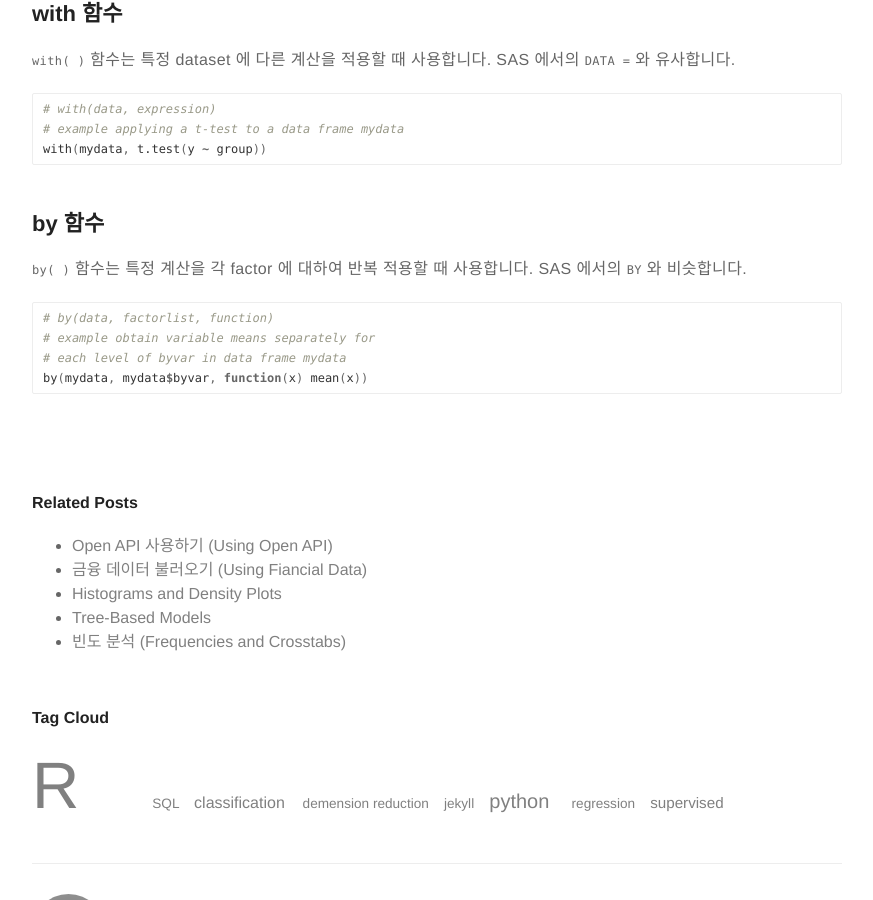
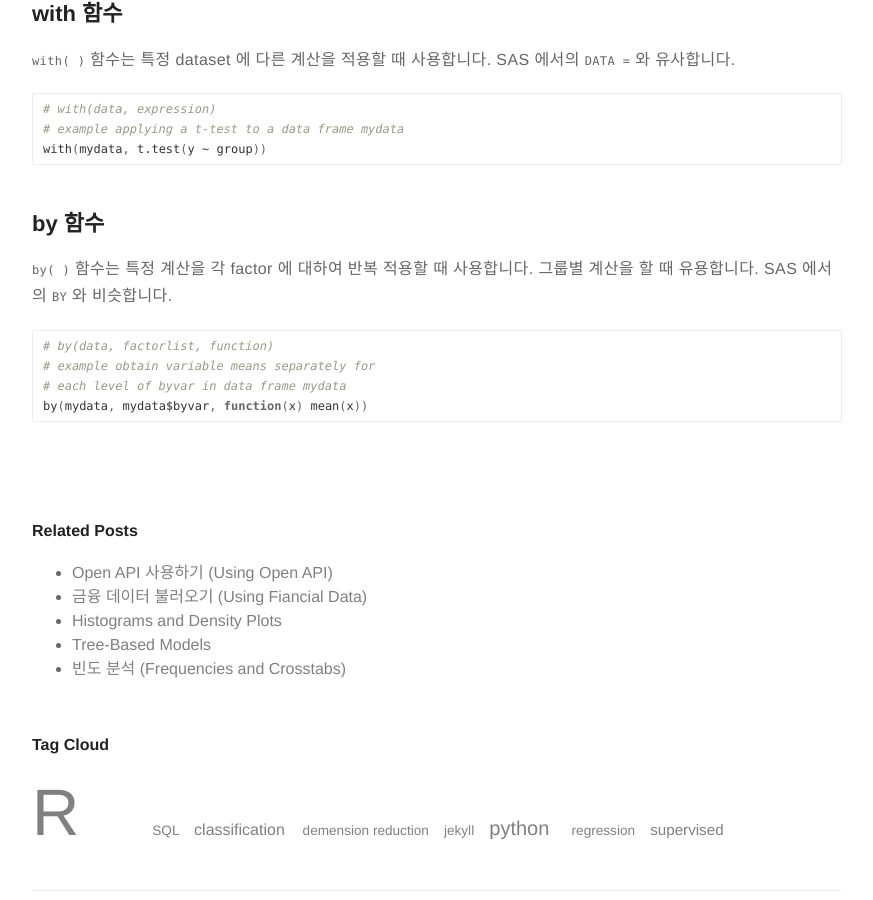
Before and after one commit to Dr-HKim/Dr-HKim.github.io, a Jekyll site: the page built from _posts/2017-10-31-R-312-Using-With-and-By.md, in a window 1280 px wide and 900 px high, scrolled down 620 px. Shown: the whole window, without its empty margins (203-1076 px from the left). Built offline with Jekyll 4.4.1, drawn with Linux system fonts in a browser that asks for light colours.

Commit message:
Update 2017-10-31-R-312-Using-With-and-By.md

````diff
--- a/_posts/2017-10-31-R-312-Using-With-and-By.md
+++ b/_posts/2017-10-31-R-312-Using-With-and-By.md
@@ -29,7 +29,7 @@ with(mydata, t.test(y ~ group))
 
 ## by 함수
 
-`by( )` 함수는 특정 계산을 각 factor 에 대하여 반복 적용할 때 사용합니다. SAS 에서의 `BY` 와 비슷합니다.
+`by( )` 함수는 특정 계산을 각 factor 에 대하여 반복 적용할 때 사용합니다. 그룹별 계산을 할 때 유용합니다. SAS 에서의 `BY` 와 비슷합니다.
 
 ```r
 # by(data, factorlist, function)
````
